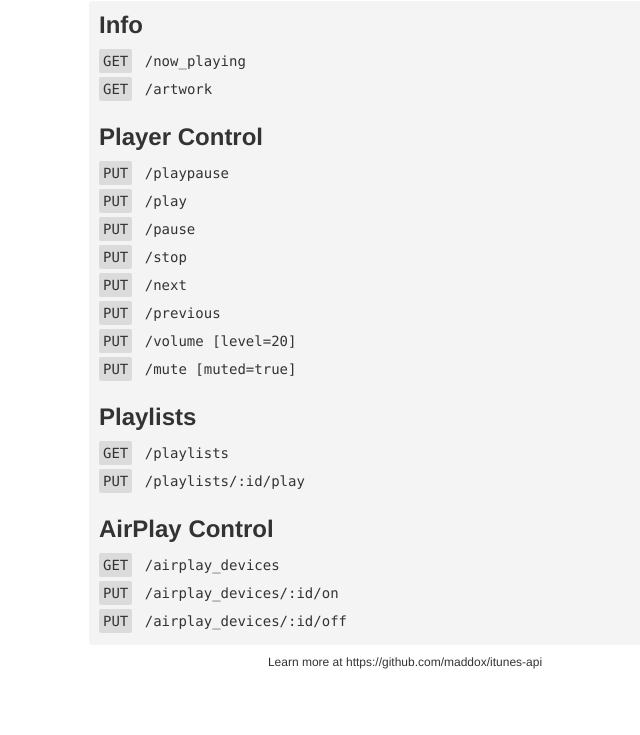
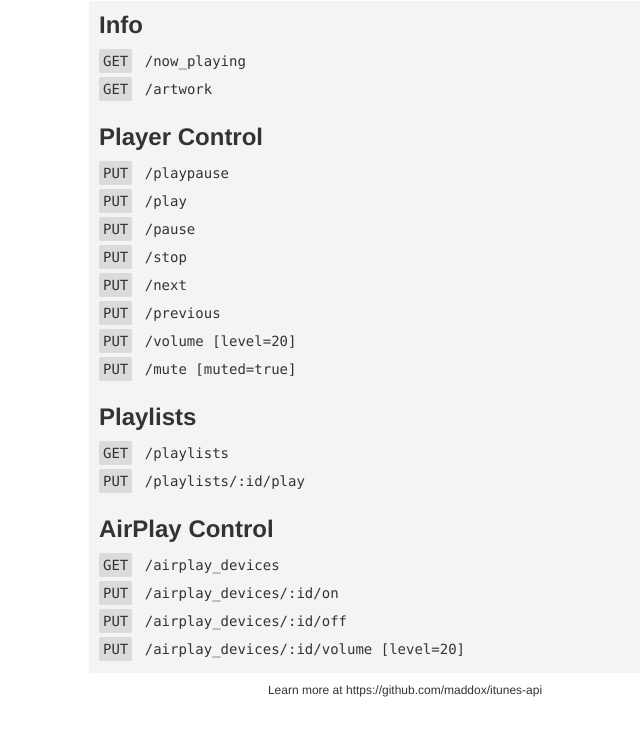
Before and after one commit to maddox/itunes-api, a website: page public/index.html in a window 1280 px wide. Shown: the part 343-1078 px from the top of the page, without its empty margins (235-875 px from the left). Drawn offline with Linux system fonts and the light colour scheme.

Commit message:
doc airplay volume points

```diff
--- a/public/index.html
+++ b/public/index.html
@@ -46,6 +46,7 @@
         <p><span class="method">GET</span> <a href="/airplay_devices">/airplay_devices</a></p>
         <p><span class="method">PUT</span> /airplay_devices/:id/on</p>
         <p><span class="method">PUT</span> /airplay_devices/:id/off</p>
+        <p><span class="method">PUT</span> /airplay_devices/:id/volume [level=20]</p>
       </div>
 
       <div class="footer">
```
Also changed, not shown: README.md.
